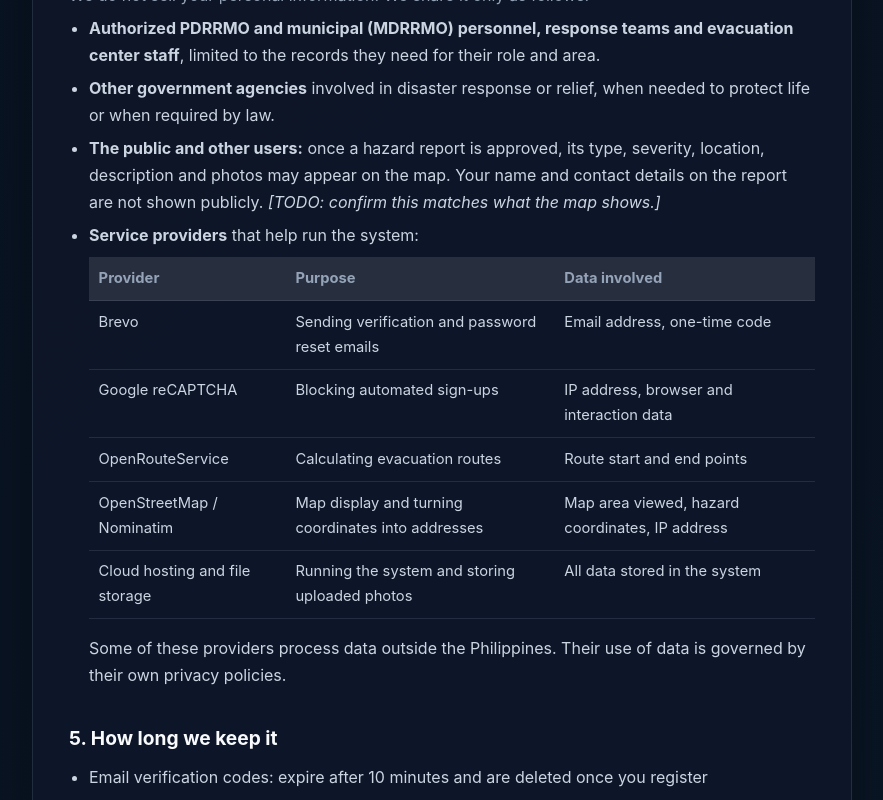
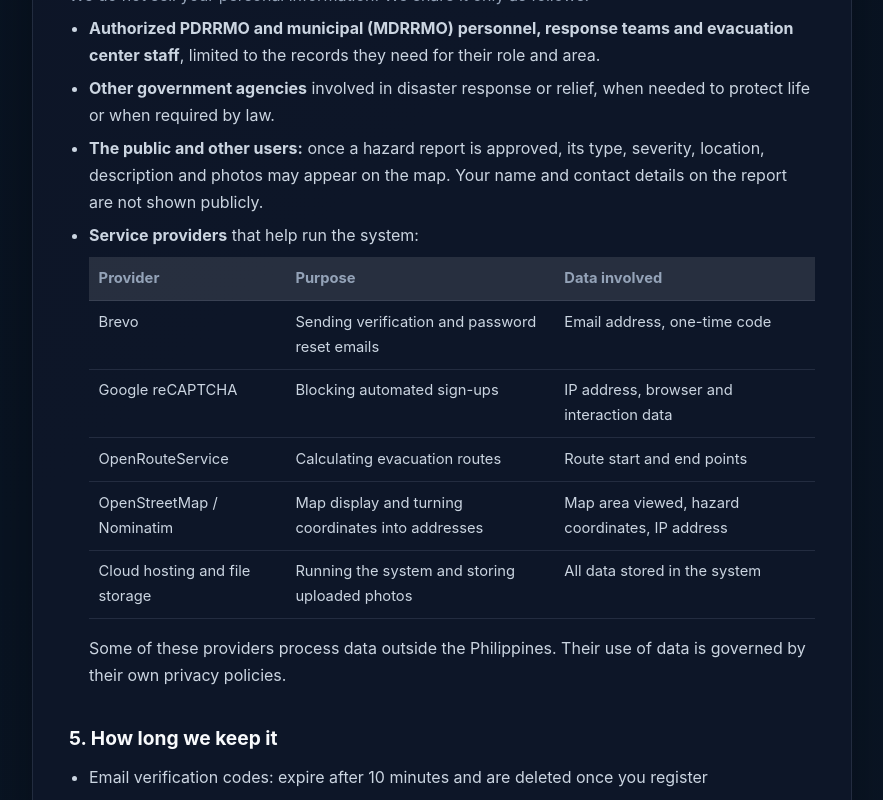
Before and after one commit to Hyugai1032/Saferoute, a Vue app in the folder capstone-frontend/: page /privacy in a window 1280 px wide. Shown: the part 2100-2900 px from the top of the page, without its empty margins (198-1081 px from the left). Built offline with nearby package versions, Linux system fonts and the light colour scheme; no server answers.

Commit message:
Editted privacy policy

```diff
--- a/capstone-frontend/src/views/Legal/PrivacyPolicy.vue
+++ b/capstone-frontend/src/views/Legal/PrivacyPolicy.vue
@@ -85,7 +85,7 @@
         protect life or when required by law.</li>
       <li><strong>The public and other users:</strong> once a hazard report is approved, its type, severity,
         location, description and photos may appear on the map. Your name and contact details on the report are
-        not shown publicly. <em>[TODO: confirm this matches what the map shows.]</em></li>
+        not shown publicly.</li>
       <li><strong>Service providers</strong> that help run the system:
         <table>
           <thead>
```
